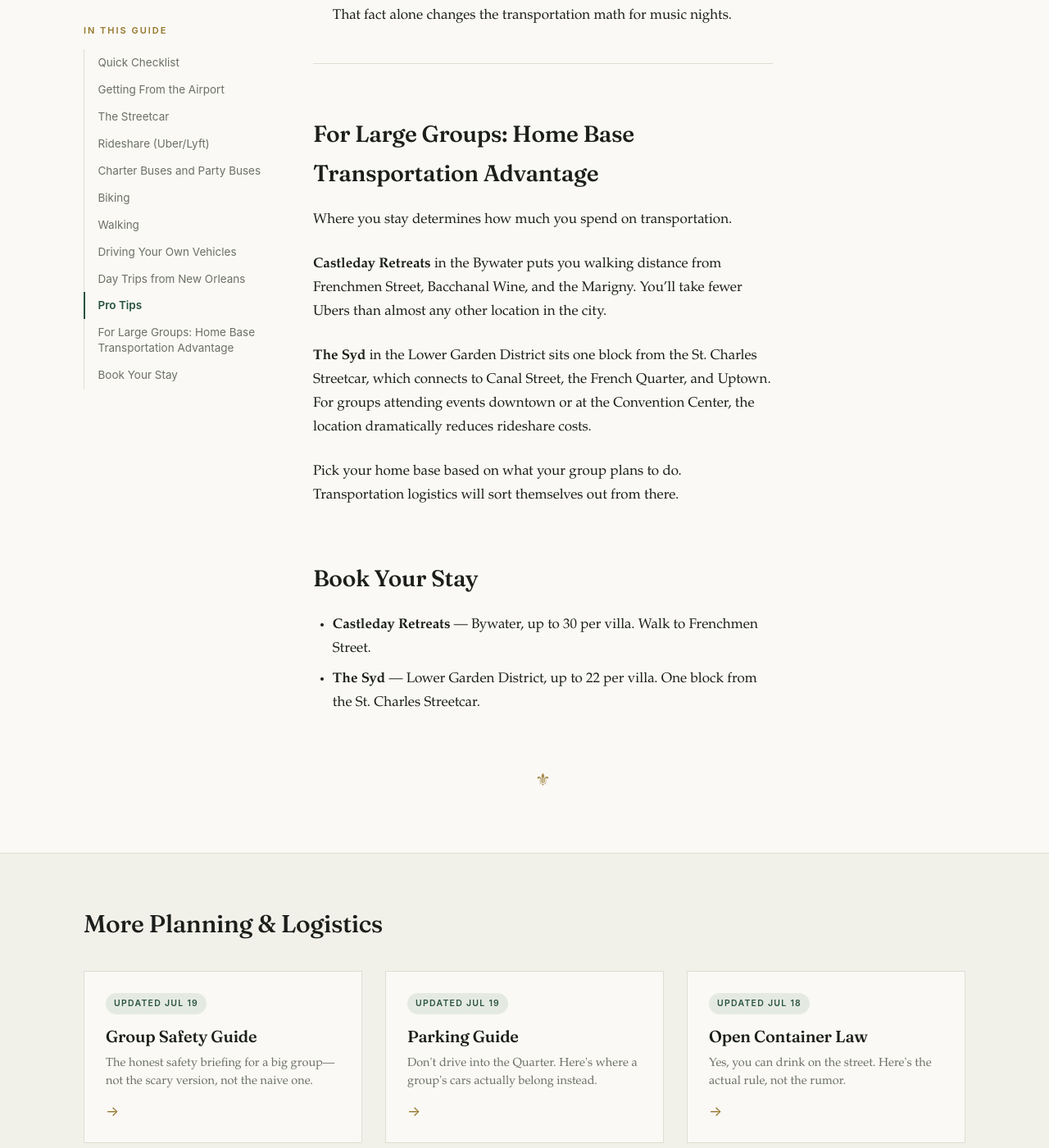
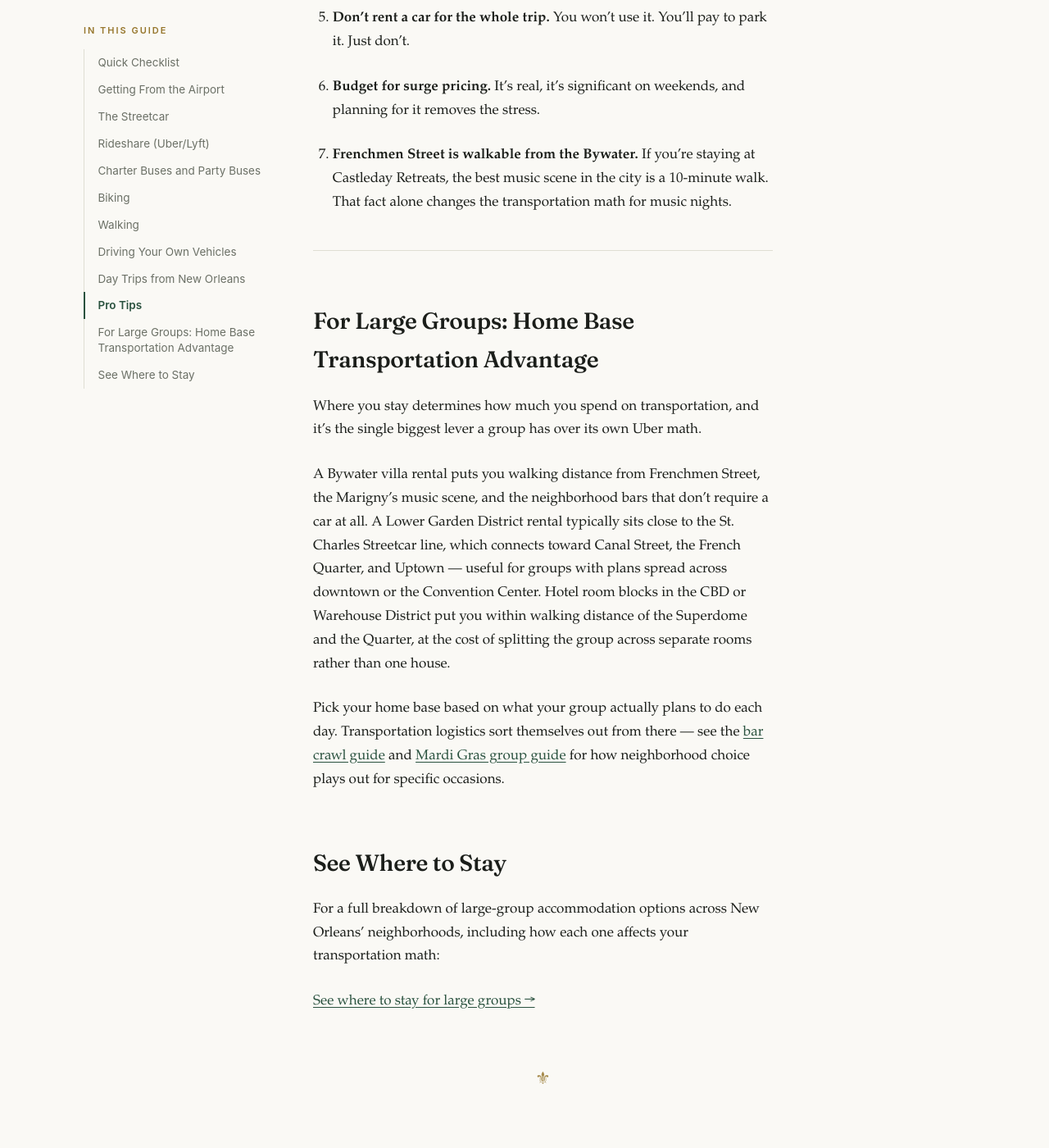
Before and after one commit to sjworth-dev/nola-group-travel, a Jekyll site: the page built from _guides/transportation-guide.md, in a window 1280 px wide and 1400 px high, scrolled down 10721 px. Shown: the whole window at 82% size. Built offline with Jekyll 4.4.1, drawn with Linux system fonts in a browser that asks for light colours; some of the changed text lies outside the part shown.

Commit message:
seo: interlink transportation-guide.md, fix CTA and property bias
Add inline links to related guides on a heavily-referenced but
zero-internal-link guide, replace the Castleday/Syd-only "Book Your
Stay" pitch with a balanced large-group section, and add the missing
/where-to-stay/ CTA.

```diff
--- a/_guides/transportation-guide.md
+++ b/_guides/transportation-guide.md
@@ -4,7 +4,7 @@ description: "Transportation guide for large groups in New Orleans. Streetcars,
 category: "Planning & Logistics"
 card_title: "Getting Around"
 card_description: "Streetcars, rideshare math, party buses. How to move large groups without losing anyone."
-date: 2026-05-22
+date: 2026-07-19
 ---
 
 Transportation is where group trips fall apart. Someone's always waiting. The Uber math doesn't work. You spend 20 minutes coordinating cars to go somewhere 10 minutes away.
@@ -98,8 +98,8 @@ Every rideshare car takes 4 passengers maximum. A group of 20 needs 5 cars. Disp
 
 ### When Rideshare Breaks Down
 
-- **After parades (Mardi Gras):** Every car in the city is in demand when a major parade ends. Wait times spike, prices surge. Walk if you're within a mile.
-- **After Jazz Fest:** Same problem, every evening. Build 45 minutes of buffer into your post-festival logistics.
+- **After parades (Mardi Gras):** Every car in the city is in demand when a major parade ends. Wait times spike, prices surge. Walk if you're within a mile. The [Mardi Gras group guide](/guides/mardi-gras-group-guide/) covers the parade calendar and viewing-spot logistics in more depth.
+- **After Jazz Fest:** Same problem, every evening. Build 45 minutes of buffer into your post-festival logistics — the [festival exit strategy guide](/guides/nola-group-festival-exit-strategy-guide/) covers rideshare timing and pickup zones for Jazz Fest, Voodoo Fest, and French Quarter Fest specifically.
 - **Parade route closures:** Drivers literally cannot cross active parade routes. Your car cannot pick you up from the other side of St. Charles Avenue while the parade is running.
 - **Major game nights:** Saints games at the Superdome draw 70,000 people. Post-game rideshare is chaotic.
 - **Festival weekends generally:** Essence Fest, Jazz Fest, Mardi Gras, French Quarter Fest — expect 2-4x normal prices at peak times.
@@ -110,6 +110,8 @@ Every rideshare car takes 4 passengers maximum. A group of 20 needs 5 cars. Disp
 2. Walk first, Uber second — in the core neighborhoods, most things are within 20 minutes on foot
 3. Use Uber XL or Lyft XL for groups of 5-6 to reduce the number of cars
 4. Budget surge pricing into your trip — 2x is typical on weekends, 4-5x is possible during major events
+
+For the full math on splitting a big group across multiple cars — dispatch order, who rides with whom, and when a charter van beats five separate rideshares — see the [rideshare master guide](/guides/nola-group-ride-share-master-guide/).
 
 ---
 
@@ -189,13 +191,13 @@ If your group is driving to New Orleans rather than flying:
 
 **Parking near the French Quarter:** Expensive, limited, frustrating. Use a parking garage on the CBD/Quarter border rather than searching for street parking.
 
-**Parking near The Syd in the Lower Garden District:** Easier than downtown — street parking is available in the surrounding residential neighborhood.
+**Parking near a Lower Garden District rental:** Easier than downtown — street parking is generally available in the surrounding residential blocks.
 
-**Parking near Castleday Retreats in the Bywater:** The Bywater is a residential neighborhood with more available street parking than the tourist zones.
+**Parking near a Bywater rental:** The Bywater is a residential neighborhood with more available street parking than the tourist zones, though it varies block to block.
 
 **Game days and festival weekends:** Don't drive to the French Quarter or CBD. Seriously.
 
-**The rule:** Park once at your accommodation and leave the cars there. Walk, streetcar, and rideshare. Parking a large group's worth of vehicles in New Orleans for a weekend is expensive and unnecessary.
+**The rule:** Park once at your accommodation and leave the cars there. Walk, streetcar, and rideshare. Parking a large group's worth of vehicles in New Orleans for a weekend is expensive and unnecessary. The [parking guide](/guides/nola-group-parking-guide/) covers garage-vs-street tradeoffs, towing enforcement, and how event-day closures turn a legal spot into a tow-away zone.
 
 ---
 
@@ -235,15 +237,14 @@ For groups of 15+, chartering a coach or van for day trips is usually more pract
 
 ## For Large Groups: Home Base Transportation Advantage
 
-Where you stay determines how much you spend on transportation.
+Where you stay determines how much you spend on transportation, and it's the single biggest lever a group has over its own Uber math.
 
-**Castleday Retreats** in the Bywater puts you walking distance from Frenchmen Street, Bacchanal Wine, and the Marigny. You'll take fewer Ubers than almost any other location in the city.
+A Bywater villa rental puts you walking distance from Frenchmen Street, the Marigny's music scene, and the neighborhood bars that don't require a car at all. A Lower Garden District rental typically sits close to the St. Charles Streetcar line, which connects toward Canal Street, the French Quarter, and Uptown — useful for groups with plans spread across downtown or the Convention Center. Hotel room blocks in the CBD or Warehouse District put you within walking distance of the Superdome and the Quarter, at the cost of splitting the group across separate rooms rather than one house.
 
-**The Syd** in the Lower Garden District sits one block from the St. Charles Streetcar, which connects to Canal Street, the French Quarter, and Uptown. For groups attending events downtown or at the Convention Center, the location dramatically reduces rideshare costs.
+Pick your home base based on what your group actually plans to do each day. Transportation logistics sort themselves out from there — see the [bar crawl guide](/guides/bar-crawl-guide/) and [Mardi Gras group guide](/guides/mardi-gras-group-guide/) for how neighborhood choice plays out for specific occasions.
 
-Pick your home base based on what your group plans to do. Transportation logistics will sort themselves out from there.
+## See Where to Stay
 
-## Book Your Stay
+For a full breakdown of large-group accommodation options across New Orleans' neighborhoods, including how each one affects your transportation math:
 
-- **Castleday Retreats** — Bywater, up to 30 per villa. Walk to Frenchmen Street.
-- **The Syd** — Lower Garden District, up to 22 per villa. One block from the St. Charles Streetcar.
+[See where to stay for large groups →](/where-to-stay/)
```
Also changed, not shown: ROADMAP-ARCHIVE.md (+2 -0 lines).
